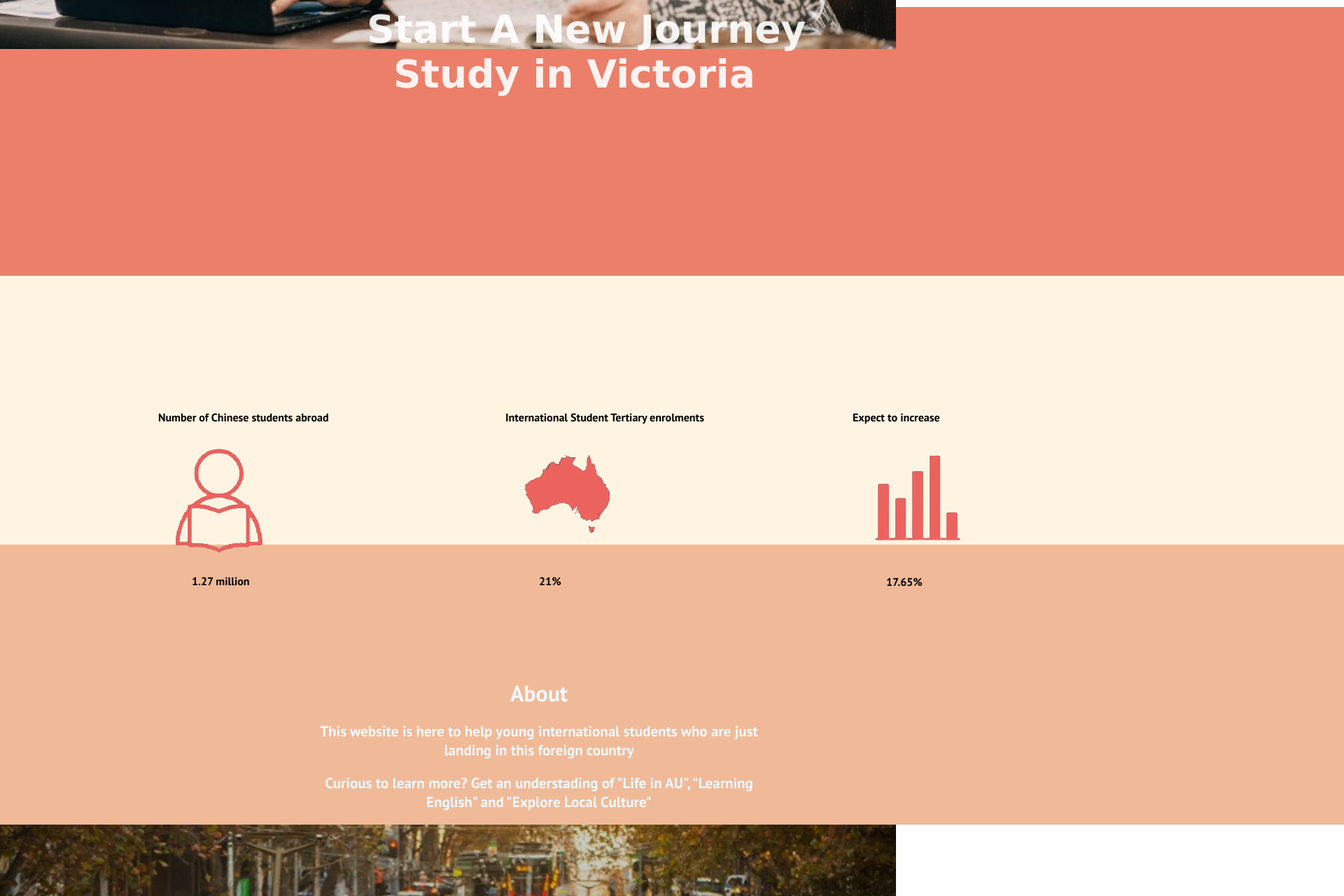
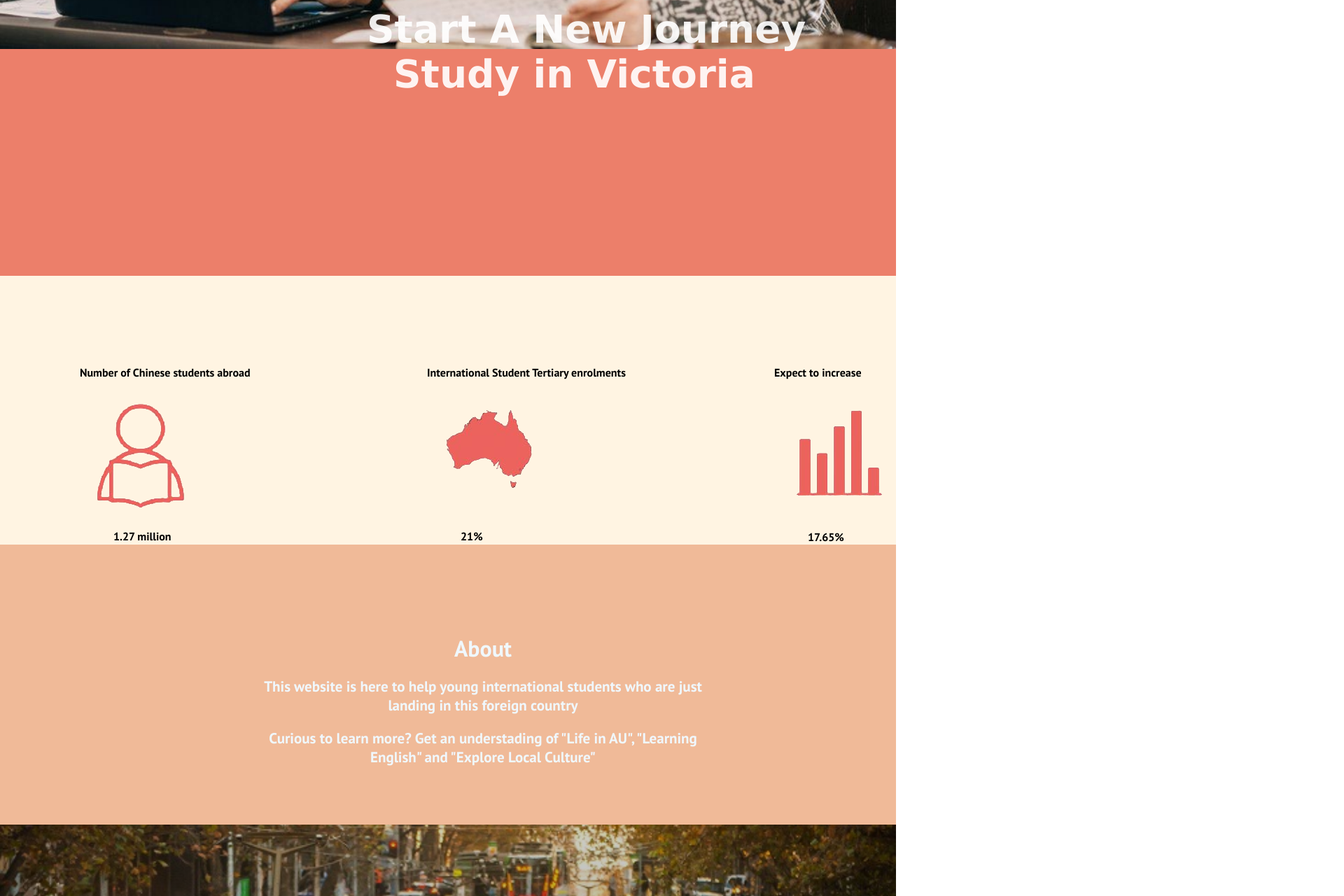
Before and after one commit to HMEI83/TA16_IE_Project, a React (Create React App) app in the folder ie-app/: page /ie-app/ in a window 1280 px wide. Shown: the part 720-2000 px from the top of the page at 70% size, 1920 px wide, since content can reach past the window. Built offline with nearby package versions, Linux system fonts and the light colour scheme.

Commit message:
home page change
home page change

```diff
--- a/ie-app/src/App.css
+++ b/ie-app/src/App.css
@@ -73,7 +73,7 @@
 .homepageDivider {
   background-color: #EC7F6A;
   height: 25rem;
-  width: 500rem;
+  width: 100%;
   align-self: center;
   margin-top: -1rem;
 }
@@ -81,7 +81,7 @@
 .homepageDivider2 {
   background-color: #FFF4E2;
   height: 25rem;
-  width: 500rem;
+  width: 100%;
   align-self: center;
   margin-top: -1rem;
 }
@@ -89,7 +89,7 @@
 .homepageDivider3 {
   background-color: #F0BA98;
   height: 25rem;
-  width: 500rem;
+  width: 100%;
   align-self: center;
   margin-top: -1rem;
 }
@@ -97,8 +97,8 @@
 
 .IconDivider {
   display: flex;
-  margin-top: -18rem;
-  margin-left: -15rem;
+  margin-top: -22rem;
+  margin-left: -22rem;
   align-content: center;
 }
 
@@ -123,6 +123,7 @@
 .aboutSection {
   width: 50rem;
   margin-top: 8rem;
+  margin-left: -5rem;
 }
 
 .aboutP{
```
